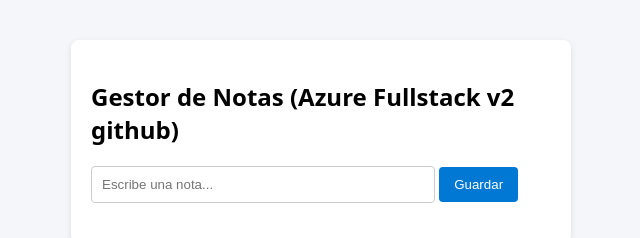
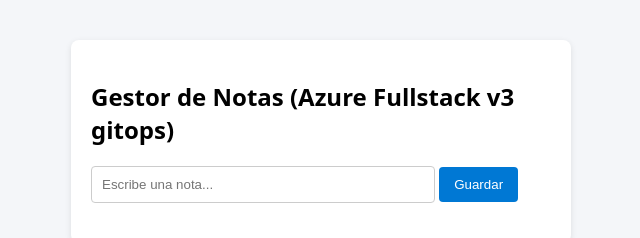
Before and after one commit to CarolinaBadilla/Prueba_Azure, a plain HTML site: page codigo_app/frontend/index.html in a window 1280 px wide. Shown: the top 238 px of the page, 319-959 px from the left. Drawn offline with Linux system fonts and the light colour scheme; no server answers.

Commit message:
feat(infra): agregar tags de gobernanza y probar flujo GitOps

```diff
--- a/codigo_app/frontend/index.html
+++ b/codigo_app/frontend/index.html
@@ -14,7 +14,7 @@
 </head>
 <body>
   <div class="card">
-    <h2>Gestor de Notas (Azure Fullstack v2 github)</h2>
+    <h2>Gestor de Notas (Azure Fullstack v3 gitops)</h2>
     <input type="text" id="titulo" placeholder="Escribe una nota..." />
     <button onclick="guardar()">Guardar</button>
     <ul id="lista"></ul>
```
Also changed, not shown: 3 other files.
